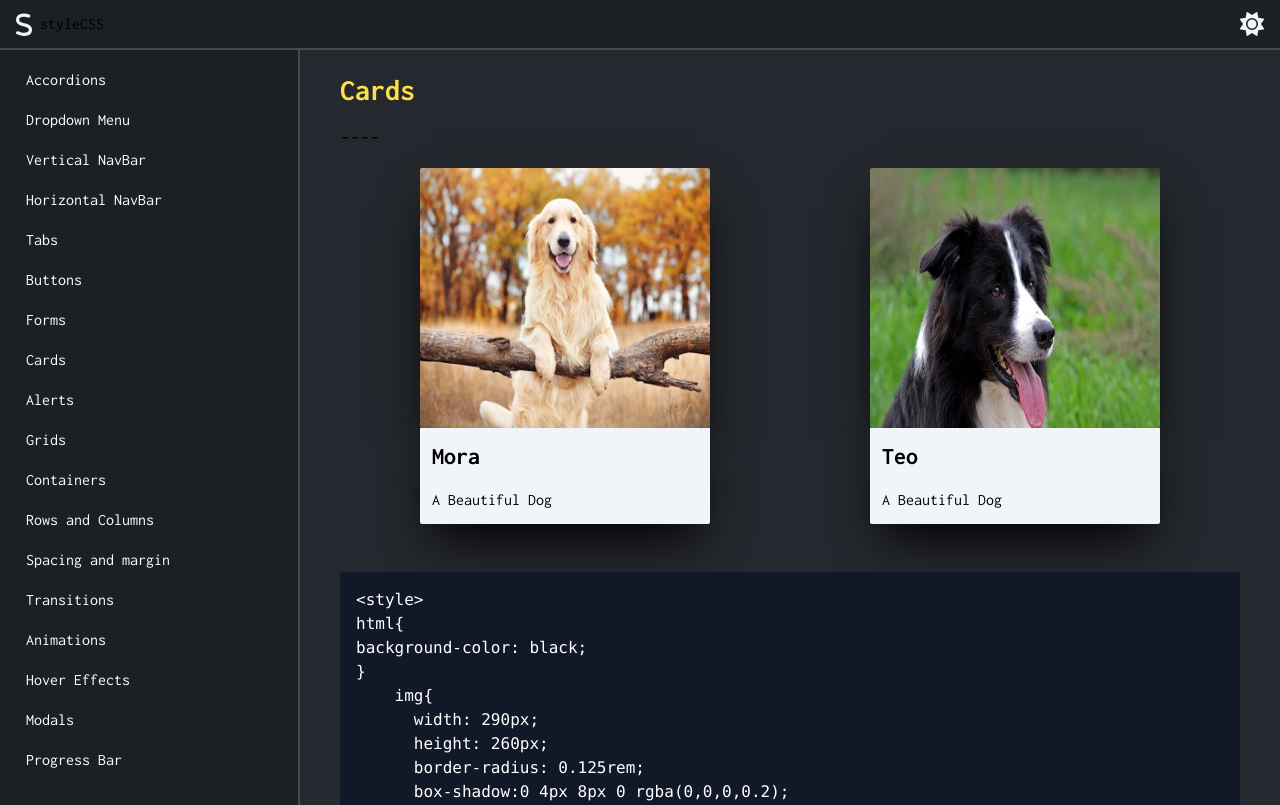
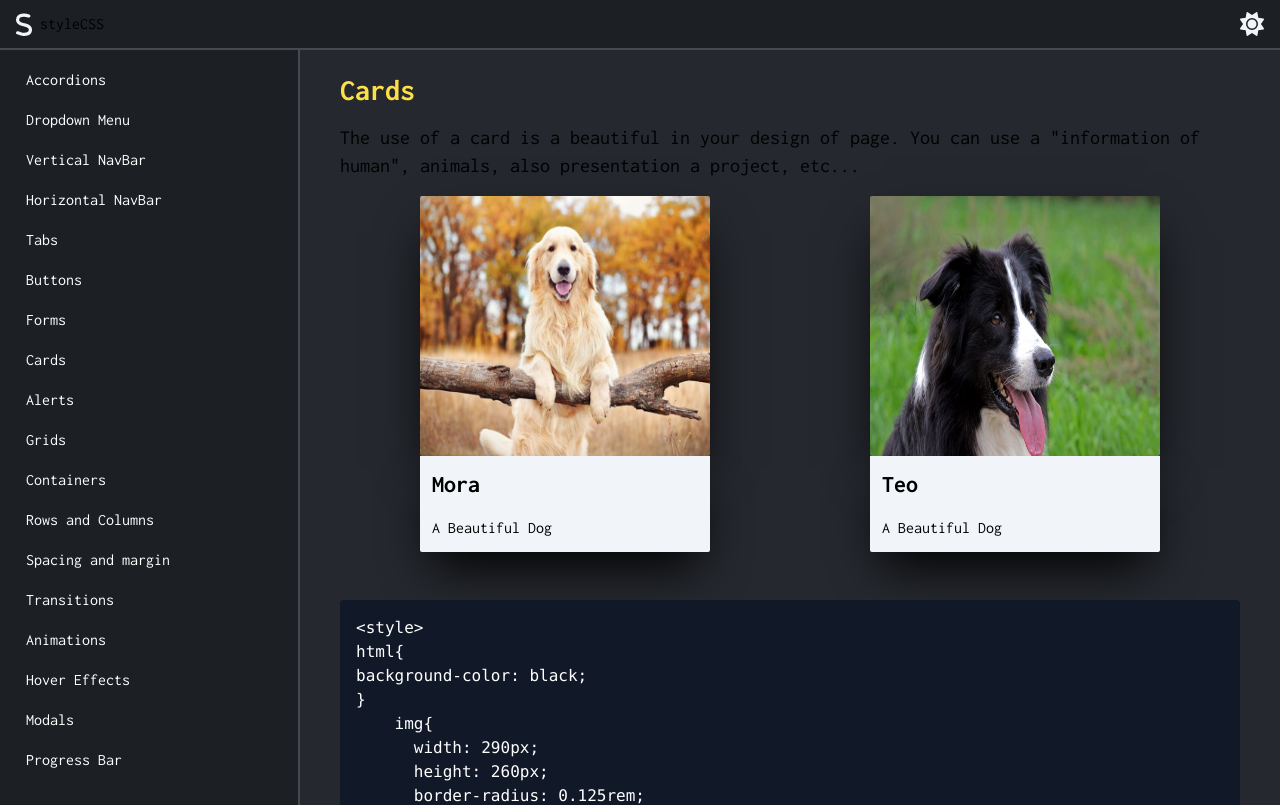
Before and after one commit to juancruzperalta/styleCSS, a React (Vite) app: page /cards in a window 1280 px wide. Shown: the top 805 px of the page. Built offline with nearby package versions, Linux system fonts and the light colour scheme; a web font is replaced by a local one.

Commit message:
Ready cards...(08-01-2025)

```diff
--- a/src/pages/Cards.jsx
+++ b/src/pages/Cards.jsx
@@ -61,7 +61,10 @@ background-color: black;
     <section className="flex flex-col mt-8  lg:max-w-[700px] md:max-w-[500px] max-w-[300px] xl:max-w-[900px] 2xl:max-w-[1200px] w-full">
       <div className="mb-8">
         <h2 className="text-yellow-300 font-bold text-3xl mb-4">Cards</h2>
-        <h4 className="text-xl">----</h4>
+        <h4 className="text-xl">
+          The use of a card is a beautiful in your design of page. You can use a
+          "information of human", animals, also presentation a project, etc...
+        </h4>
         <article className="flex items-center justify-between w-full h-full p-0 m-0 lg:max-w-[700px] md:max-w-[500px] max-w-[300px] xl:max-w-[900px] 2xl:max-w-[1200px] ">
           <div className="flex justify-around w-full mt-4">
             <div>
```
